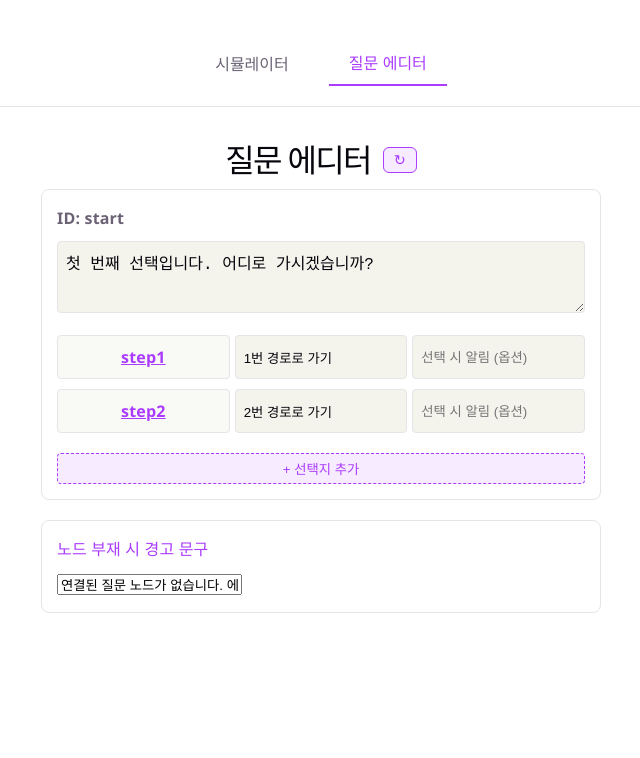
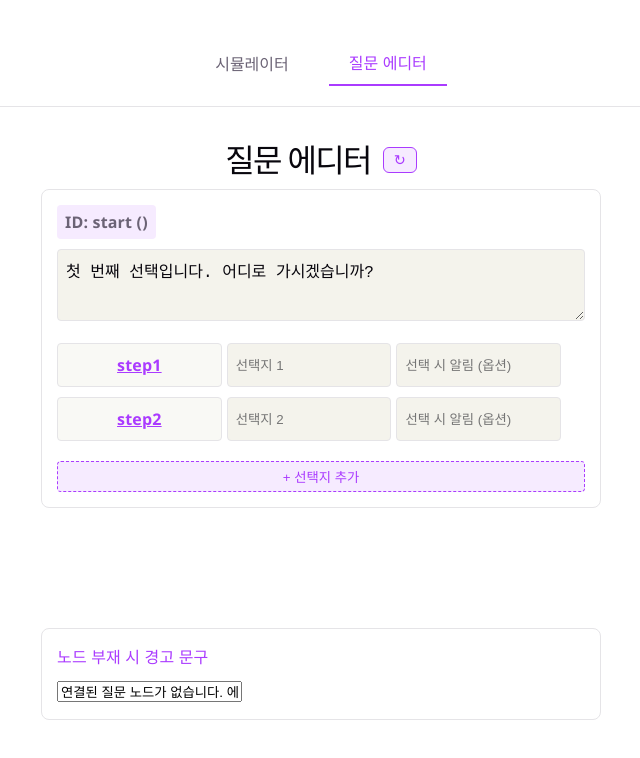
Before and after one commit to chx2h/chooseLife, a React (Vite) app: page / in a window 1280 px wide. Both pictures are taken after a click on the button "질문 에디터". Shown: the top 758 px of the page, without its empty margins (319-959 px from the left). Built offline with nearby package versions, Linux system fonts and the light colour scheme.

Commit message:
순서 변경

```diff
--- a/src/App.css
+++ b/src/App.css
@@ -38,6 +38,7 @@ body {
   border-radius: 0; /* 모바일에서는 꽉 차 보이게 둥근 모서리 제거 */
   box-shadow: none; /* 모바일에서는 그림자 제거하여 깔끔하게 */
   background-color: var(--bg);
+  position: relative; /* 하단 고정 버튼의 absolute 포지셔닝을 위한 기준점 */
   overflow: hidden; /* 내부 내용이 넘치지 않게 */
 }
 
@@ -166,7 +167,17 @@ h1 {
   width: 100%;
   flex: 1;
   overflow-y: auto;
-  padding-right: 5px; /* 스크롤바 공간 확보 */
+  padding: 0 5px 250px 0; /* 하단 버튼에 가려지지 않도록 넉넉한 하단 여백 추가 */
+  /* 스크롤바 숨기기 (WebKit 기반 브라우저) */
+  &::-webkit-scrollbar {
+    width: 0; /* 스크롤바의 너비를 0으로 설정 */
+    height: 0; /* 가로 스크롤바의 높이를 0으로 설정 */
+  }
+  /* 스크롤바 숨기기 (Firefox) */
+  scrollbar-width: none; /* 스크롤바를 숨김 */
+  /* Internet Explorer 및 Edge (레거시) */
+  -ms-overflow-style: none; /* IE 및 Edge에서 스크롤바를 숨김 */
+
 }
 
 .flow-level {
@@ -178,12 +189,14 @@ h1 {
 }
 
 .fixed-bottom-options {
-  margin-top: auto;
+  /* margin-top: auto; */ /* absolute 포지셔닝 시 필요 없음 */
   padding: 20px 10px calc(80px + env(safe-area-inset-bottom)); /* 커진 버튼에 맞춰 영역 여백을 조정했습니다 */
   border-top: 1px solid var(--border);
   background: var(--bg); /* 스크롤되는 내용이 겹치지 않게 배경색 지정 */
-  position: sticky;
+  position: absolute; /* sticky 대신 absolute로 변경하여 스크롤 영역 간섭 방지 */
   bottom: 0;
+  left: 0;
+  right: 0;
   z-index: 5;
 }
 
@@ -208,12 +221,30 @@ h1 {
 .editor-view {
   width: 100%;
   text-align: left;
+  display: flex;
+  flex-direction: column;
+  height: 100%;
 }
 
 .editor-header {
   width: 100%;
   text-align: center;
   margin-bottom: 10px;
+}
+
+.node-list {
+  flex: 1;
+  overflow-y: auto;
+  padding-bottom: 20px; /* 에디터 노드 리스트 하단 여백 */
+  /* 스크롤바 숨기기 (WebKit 기반 브라우저) */
+  &::-webkit-scrollbar {
+    width: 0; /* 스크롤바의 너비를 0으로 설정 */
+    height: 0; /* 가로 스크롤바의 높이를 0으로 설정 */
+  }
+  /* 스크롤바 숨기기 (Firefox) */
+  scrollbar-width: none; /* 스크롤바를 숨김 */
+  /* Internet Explorer 및 Edge (레거시) */
+  -ms-overflow-style: none; /* IE 및 Edge에서 스크롤바를 숨김 */
 }
 
 .global-settings {
@@ -245,6 +276,13 @@ h1 {
   padding: 15px; /* Reduced padding */
   margin-bottom: 20px;
   border-radius: 8px;
+  transition: transform 0.2s, opacity 0.2s;
+}
+
+.editor-node.dragging {
+  opacity: 0.4;
+  border: 2px dashed var(--accent);
+  transform: scale(0.98);
 }
 
 .node-header {
@@ -262,6 +300,18 @@ h1 {
 .edit-q {
   min-height: 60px; /* textarea의 최소 높이를 정해줘요 */
   resize: vertical; /* 세로로만 크기 조절 가능하게 해요 */
+}
+
+.node-header strong {
+  cursor: grab; /* 잡을 수 있다는 표시 */
+  padding: 4px 8px;
+  background: var(--accent-bg);
+  border-radius: 4px;
+  user-select: none;
+}
+
+.node-header strong:active {
+  cursor: grabbing;
 }
 
 .editor-node strong:hover {
--- a/src/App.jsx
+++ b/src/App.jsx
@@ -6,8 +6,8 @@ const initialFlowData = {
   start: { // 초기 진입점 노드입니다.
     question: "첫 번째 선택입니다. 어디로 가시겠습니까?", // 해당 노드에서 출력할 질문 텍스트입니다.
     options: [ // 다음 노드로 이동하기 위한 선택지 배열입니다.
-      { text: "1번 경로로 가기", key: "step1", alert: "" }, // 클릭 시 이동할 타겟 노드의 키(key) 값을 가집니다.
-      { text: "2번 경로로 가기", key: "step2", alert: "" }
+      { text: "선택지 1", key: "step1", alert: "", isDefault: true }, // 클릭 시 이동할 타겟 노드의 키(key) 값을 가집니다.
+      { text: "선택지 2", key: "step2", alert: "", isDefault: true }
     ]
   },
 };
@@ -198,6 +198,7 @@ function App() { // 최상위 App 컴포넌트 정의입니다.
             errorMsg={errorMsg}
             onErrorMsgUpdate={setErrorMsg}
             onResetAll={clearAllData} // 전체 초기화 함수를 Props로 전달합니다.
+            initialFlowData={initialFlowData} // Editor 컴포넌트에 initialFlowData를 전달합니다.
           />
         )}
       </section>
@@ -219,11 +220,34 @@ function App() { // 최상위 App 컴포넌트 정의입니다.
  * 에디터 뷰를 담당하는 서브 컴포넌트입니다.
  * Props를 통해 부모로부터 데이터와 상태 변경 함수를 주입받습니다.
  */
-function Editor({ data, onUpdate, errorMsg, onErrorMsgUpdate, onResetAll }) {
+function Editor({ data, onUpdate, errorMsg, onErrorMsgUpdate, onResetAll, initialFlowData }) {
+  const [draggedIndex, setDraggedIndex] = useState(null); // 드래그 중인 노드의 인덱스
+
   // 새로운 질문 노드를 생성하고 전체 데이터 객체에 추가합니다.
-  const addNode = (key) => {
+  const addNode = (key, initialQuestion = "새 질문을 입력하세요") => {
     if (!key || data[key]) return alert("유효하지 않거나 중복된 키입니다.");
-    onUpdate({ ...data, [key]: { question: "새 질문을 입력하세요", options: [] } });
+
+    // 중복되지 않는 다음 일련번호를 계산하여 기본 선택지 2개를 생성합니다.
+    const allKeys = new Set(Object.keys(data));
+    Object.values(data).forEach(node => {
+      node.options.forEach(opt => allKeys.add(opt.key));
+    });
+
+    let maxNum = 0;
+    allKeys.forEach(k => {
+      const match = k.match(/^step(\d+)$/);
+      if (match) maxNum = Math.max(maxNum, parseInt(match[1]));
+    });
+
+    const defaultOptions = [
+      { text: "선택지 1", key: `step${maxNum + 1}`, alert: "", isDefault: true },
+      { text: "선택지 2", key: `step${maxNum + 2}`, alert: "", isDefault: true }
+    ];
+
+    onUpdate({
+      ...data,
+      [key]: { question: initialQuestion, options: defaultOptions }
+    });
   };
 
   // 특정 노드를 삭제합니다. 'start' 노드는 서비스 무결성을 위해 삭제를 금지합니다.
@@ -263,14 +287,19 @@ function Editor({ data, onUpdate, errorMsg, onErrorMsgUpdate, onResetAll }) {
       }
     });
 
-    const newOption = { text: "새 선택지", key: `step${maxNum + 1}`, alert: "" };
+    const newOption = { text: "새 선택지", key: `step${maxNum + 1}`, alert: "", isDefault: true };
     onUpdate({ ...data, [key]: { ...data[key], options: [...data[key].options, newOption] } });
   };
 
   // 특정 노드 내의 옵션 정보를 수정합니다. (텍스트, 이동 키값, 알림 메시지 등)
   const updateOption = (nodeKey, optIndex, field, value) => {
     const newOptions = [...data[nodeKey].options];
-    newOptions[optIndex] = { ...newOptions[optIndex], [field]: value };
+    const updatedOption = { ...newOptions[optIndex], [field]: value };
+    // 텍스트 필드가 변경되면, 더 이상 기본값이 아니라고 표시합니다.
+    if (field === 'text') {
+      updatedOption.isDefault = false;
+    }
+    newOptions[optIndex] = updatedOption;
     onUpdate({ ...data, [nodeKey]: { ...data[nodeKey], options: newOptions } });
   };
 
@@ -284,6 +313,33 @@ function Editor({ data, onUpdate, errorMsg, onErrorMsgUpdate, onResetAll }) {
     onUpdate({ ...data, [nodeKey]: { ...data[nodeKey], options: newOptions } });
   };
 
+  // 특정 노드(ID)를 목적지로 가지고 있는 부모 노드의 선택지 텍스트를 찾아 반환합니다.
+  // 이를 통해 ID 옆의 텍스트가 질문 내용이 아닌 '이전 선택지'의 내용과 실시간으로 연동됩니다.
+  const getSourceChoiceText = (targetKey) => {
+    for (const nodeKey in data) {
+      const foundOpt = data[nodeKey].options.find(opt => opt.key === targetKey);
+      if (foundOpt) return foundOpt.text;
+    }
+    return ""; // 연결된 부모가 없는 경우(예: start) 빈 문자열을 반환합니다.
+  };
+
+  // 노드의 순서를 변경하는 함수입니다.
+  const moveNode = (fromIndex, toIndex) => {
+    const keys = Object.keys(data);
+    const newKeys = [...keys];
+    const [movedKey] = newKeys.splice(fromIndex, 1);
+    newKeys.splice(toIndex, 0, movedKey);
+
+    // 새로운 순서로 객체를 재구성합니다.
+    // JS 객체는 삽입 순서를 유지하므로 이 방식으로 순서 저장이 가능합니다.
+    const newData = {};
+    newKeys.forEach(key => {
+      newData[key] = data[key];
+    });
+
+    onUpdate(newData); // 상위 App의 flowData와 localStorage가 자동 업데이트됩니다.
+  };
+
   return (
     <div className="editor-view">
       <div className="editor-header">
@@ -294,15 +350,27 @@ function Editor({ data, onUpdate, errorMsg, onErrorMsgUpdate, onResetAll }) {
       </div>
 
       <div className="node-list">
-        {Object.keys(data).map(key => (
-          <div key={key} className="editor-node">
+        {Object.keys(data).map((key, index) => (
+          <div
+            key={key}
+            className={`editor-node ${draggedIndex === index ? 'dragging' : ''}`}
+            onDragOver={(e) => e.preventDefault()} // 드롭 허용
+            onDrop={() => {
+              if (draggedIndex !== null && draggedIndex !== index) {
+                moveNode(draggedIndex, index);
+              }
+              setDraggedIndex(null);
+            }}
+          >
             <div className="node-header">
               <strong
+                draggable
+                onDragStart={() => setDraggedIndex(index)}
+                onDragEnd={() => setDraggedIndex(null)}
                 onClick={() => addNode(key)}
-                style={{ cursor: 'pointer' }}
-                title="이 ID를 새 노드 ID로 입력"
+                title="드래그하여 순서 변경 / 클릭하여 ID 복사"
               >
-                ID: {key}
+                ID: {key} ({getSourceChoiceText(key)})
               </strong>
               {key !== 'start' && <button onClick={() => deleteNode(key)} className="btn-del">삭제</button>}
             </div>
@@ -312,18 +380,31 @@ function Editor({ data, onUpdate, errorMsg, onErrorMsgUpdate, onResetAll }) {
                 <div key={i} className="opt-row">
                   <span
                     className="opt-key-link"
-                    onClick={() => addNode(opt.key)}
+                    onClick={() => {
+                      // 현재 입력창에 적힌 버튼 텍스트를 새 질문의 제목으로 사용하여 생성합니다.
+                      addNode(opt.key, opt.text);
+                    }}
                     title="클릭하여 새 질문 방 만들기"
                   >{opt.key}</span>
-                  <input placeholder="버튼 텍스트" value={opt.text} onChange={(e) => updateOption(key, i, 'text', e.target.value)} />
+                  <input
+                    placeholder={opt.isDefault ? opt.text : "버튼 텍스트"} // isDefault가 true면 opt.text를 placeholder로 사용
+                    value={opt.isDefault ? "" : opt.text} // isDefault가 true면 value를 비워 플레이스홀더처럼 보이게 함
+                    onChange={(e) => updateOption(key, i, 'text', e.target.value)}
+                  />
                   <input
                     placeholder="선택 시 알림 (옵션)"
                     value={opt.alert || ''}
                     onChange={(e) => updateOption(key, i, 'alert', e.target.value)}
                   />
-                  {!(key === 'start' && (opt.key === 'step1' || opt.key === 'step2')) && (
-                    <button className="btn-del-opt" onClick={() => deleteOption(key, i)} title="선택지 삭제">X</button>
-                  )}
+                  <button
+                    className="btn-del-opt"
+                    onClick={() => deleteOption(key, i)}
+                    title="선택지 삭제"
+                    style={{
+                      visibility: (key === 'start' && (opt.key === 'step1' || opt.key === 'step2')) ? 'hidden' : 'visible',
+                      pointerEvents: (key === 'start' && (opt.key === 'step1' || opt.key === 'step2')) ? 'none' : 'auto'
+                    }}
+                  >X</button>
                 </div>
               ))}
               <button className="btn-add-opt" onClick={() => addOption(key)}>+ 선택지 추가</button>
```
